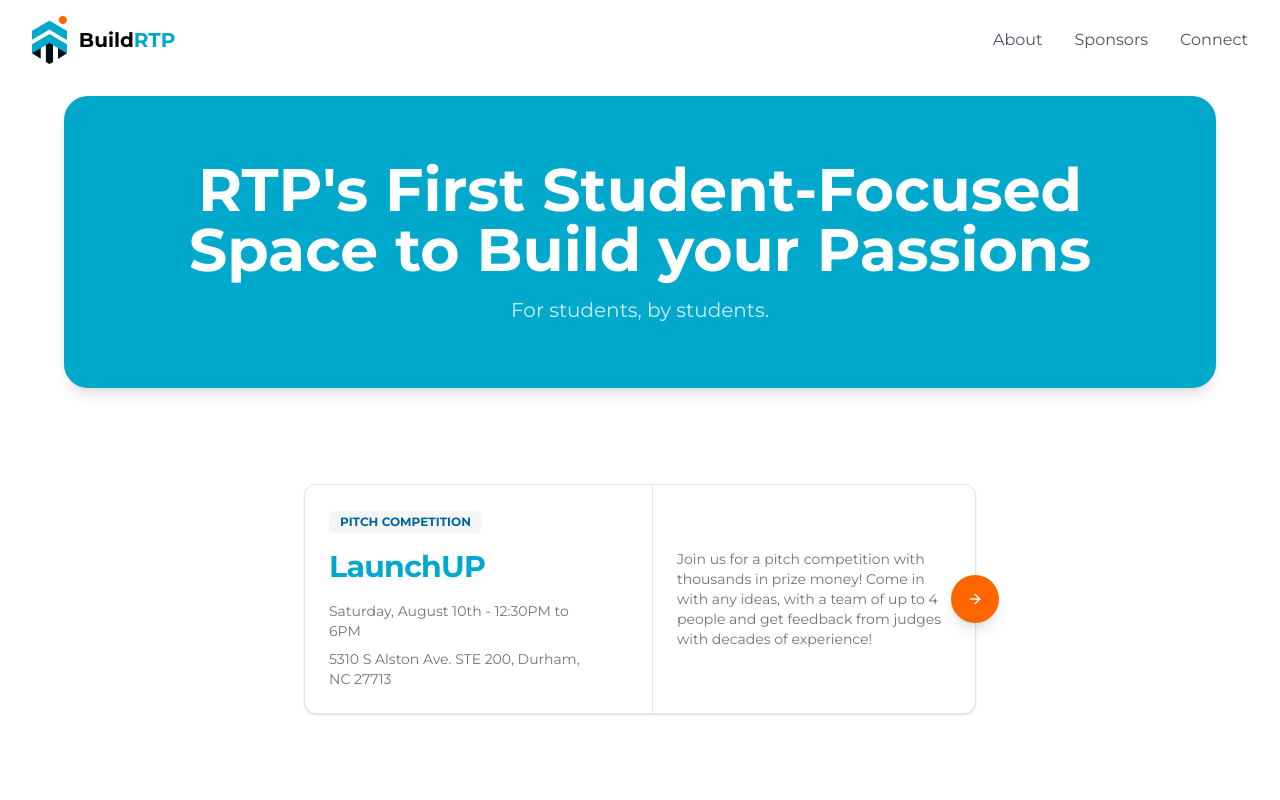
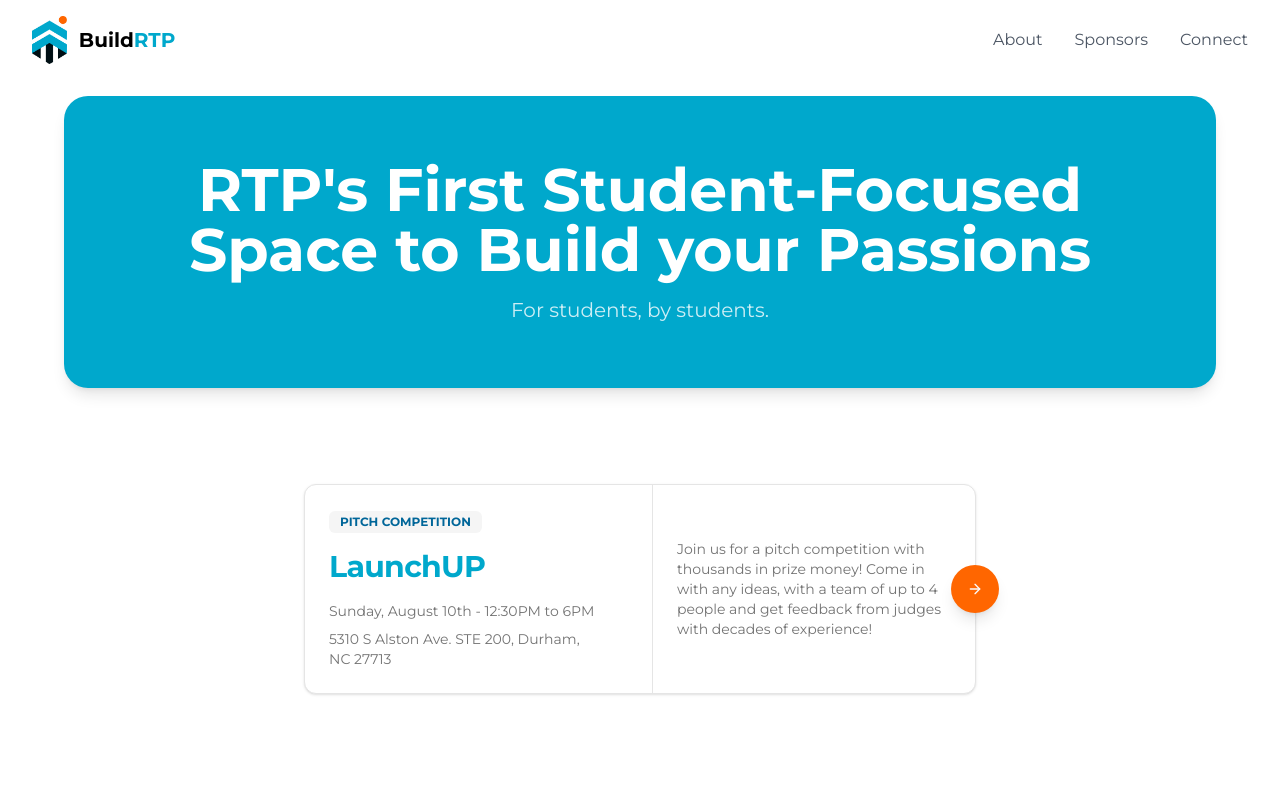
Before and after one commit to BuildRTP/BuildRTPLandingPage, a Next.js app: page / in a window 1280 px wide. Shown: the top 800 px of the page. Built offline with nearby package versions, Linux system fonts and the light colour scheme.

Commit message:
Update page.tsx

```diff
--- a/src/app/page.tsx
+++ b/src/app/page.tsx
@@ -15,7 +15,7 @@ export default function Home() {
         <EventCard
           eventType="PITCH COMPETITION"
           title="LaunchUP"
-          date="Saturday, August 10th - 12:30PM to 6PM"
+          date="Sunday, August 10th - 12:30PM to 6PM"
           location="5310 S Alston Ave. STE 200, Durham, NC 27713"
           description="Join us for a pitch competition with thousands in prize money! Come in with any ideas, with a team of up to 4 people and get feedback from judges with decades of experience!"
           signupUrl="/launchup"
```
